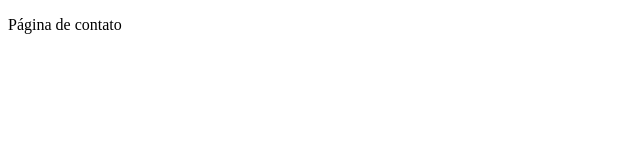
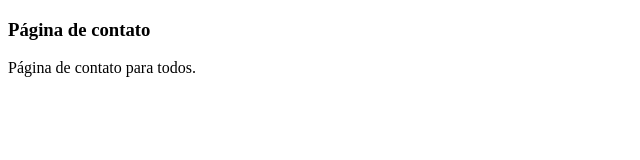
Before and after one commit to vinicinhcode/Filmes, a plain HTML site: page contato.html in a window 1280 px wide. Shown: the whole page, without its empty margins (0-640 px from the left). Drawn offline with Linux system fonts and the light colour scheme.

Commit message:
Change contato and correction closes #2

```diff
--- a/contato.html
+++ b/contato.html
@@ -7,6 +7,7 @@
     <title>Document</title>
 </head>
 <body>
-    <p>Página de contato</p>
+    <h3>Página de contato</h3>
+    <p>Página de contato para todos.</p>
 </body>
 </html>
```
